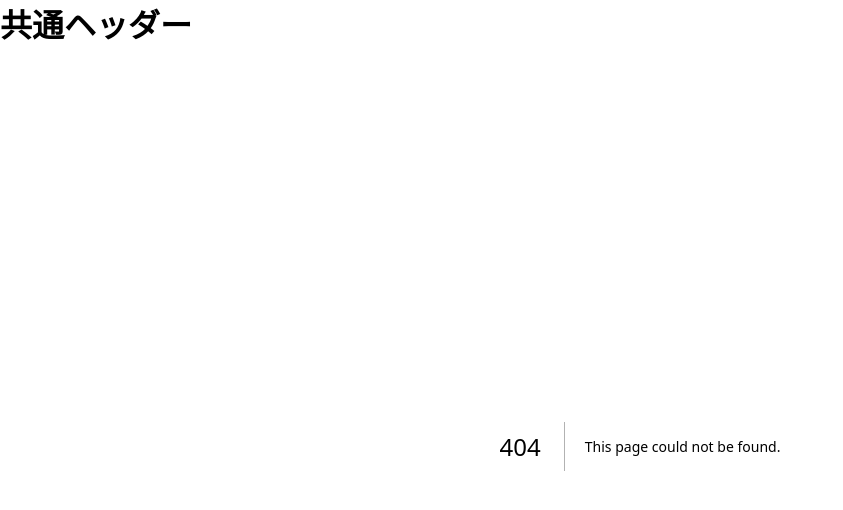
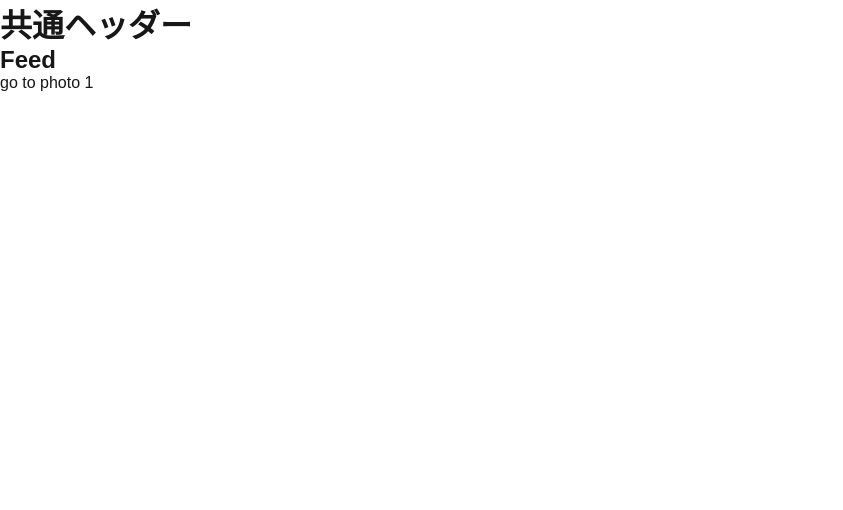
Before and after one commit to mel-sugawara-0821/next-udemy-kurushiba, a Next.js app in the folder next-js-tutorial/: page /feed in a window 1280 px wide. Before the commit this address had no page. Shown: the top 510 px of the page, without its empty margins (0-843 px from the left). Built offline with nearby package versions, Linux system fonts and the light colour scheme.

Commit message:
Intercepting-Routes

```diff
--- /dev/null
+++ b/next-js-tutorial/app/feed/page.tsx
@@ -0,0 +1,12 @@
+import Link from "next/link";
+
+export default function Feed() {
+  return (
+    <div>
+        <h2>Feed</h2>
+        <Link href='/photo/1'>
+            go to photo 1
+        </Link>
+    </div>
+  );
+}
```
Also changed, not shown: next-js-tutorial/app/feed/(..)photo/[id]/page.tsx (added, +15 -0 lines), next-js-tutorial/app/photo/[id]/page.tsx (added, +12 -0 lines), 1 other file (tests, documents, lock files or other folders).
